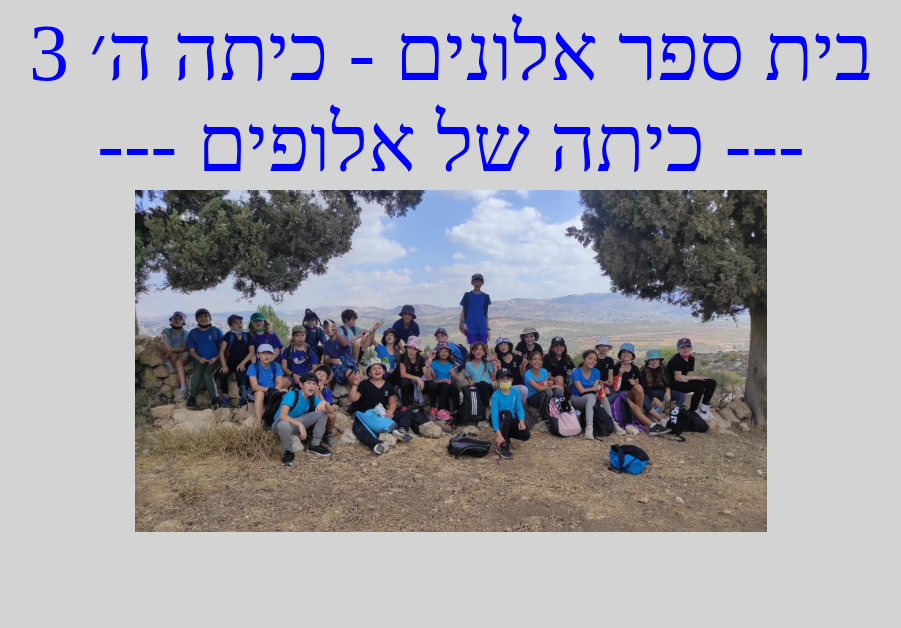
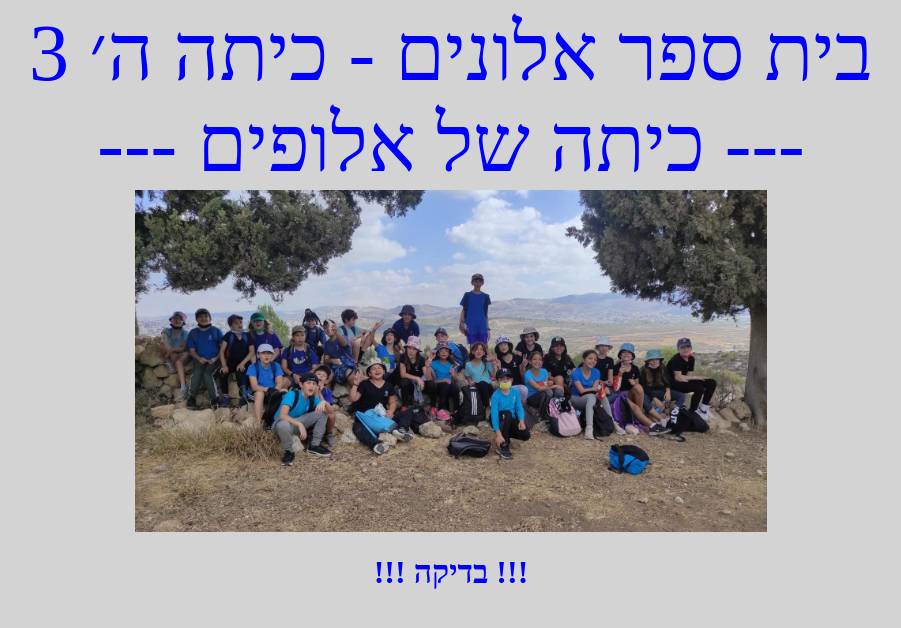
Before and after one commit to yoramZZZ/internet-demo, a plain HTML site: page index.html in a window 1280 px wide. Shown: the whole page, without its empty margins (189-1090 px from the left). Drawn offline with Linux system fonts and the light colour scheme.

Commit message:
Update index.html

```diff
--- a/index.html
+++ b/index.html
@@ -35,6 +35,7 @@ img {
 <img src="כיתה ה-3.jpeg" style="width:50%;">
 <p></p>
 <p></p>
+<h1>!!! בדיקה !!!</h3>
 
 </body>
 </html>
```
